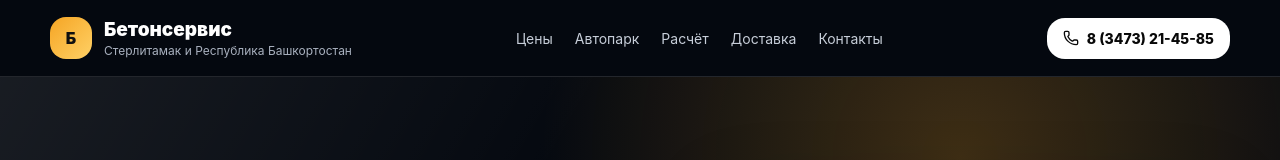
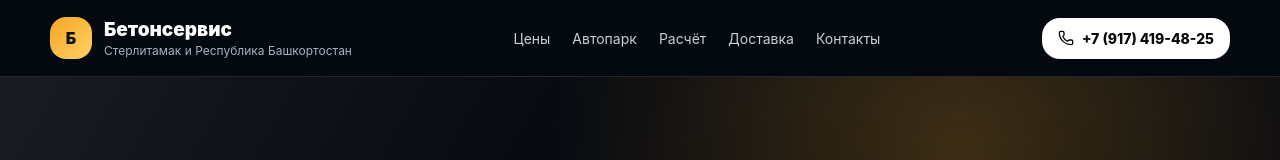
Before and after one commit to Artur645/betonservis-site, a React (Vite) app: page / in a window 1280 px wide. Shown: the top 160 px of the page. Built offline with nearby package versions, Linux system fonts and the light colour scheme.

Commit message:
Update main.jsx

```diff
--- a/src/main.jsx
+++ b/src/main.jsx
@@ -154,9 +154,9 @@ function ConcreteLanding() {
             <a href="#contacts">Контакты</a>
           </nav>
 
-          <a className="call-link" href="tel:+73473214585">
-            <Phone size={16} /> 8 (3473) 21-45-85
-          </a>
+          <a className="call-link" href="tel:+79174194825">
+  <Phone size={16} /> +7 (917) 419-48-25
+</a>
         </div>
       </header>
 
```
